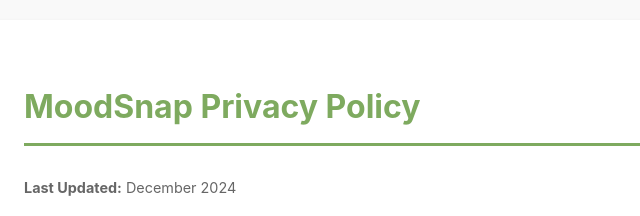
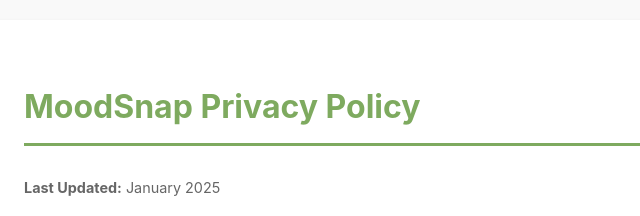
Before and after one commit to DechM/moonsnap-privacy, a plain HTML site: page index.html in a window 1280 px wide. Shown: the top 216 px of the page, 256-896 px from the left. Drawn offline with Linux system fonts and the light colour scheme.

Commit message:
Update Last Updated date to January 2025

```diff
--- a/index.html
+++ b/index.html
@@ -70,7 +70,7 @@
     <div class="container">
         <h1>MoodSnap Privacy Policy</h1>
 
-        <p class="last-updated"><strong>Last Updated:</strong> December 2024</p>
+        <p class="last-updated"><strong>Last Updated:</strong> January 2025</p>
 
         <div class="highlight">
             <p><strong>Privacy First:</strong> MoodSnap does not collect, store, or transmit any personal data. All mood entries are stored locally on your device using SQLite database. No account required. No login. Complete privacy.</p>
```
Also changed, not shown: privacy-policy.html (+1 -1 lines).
